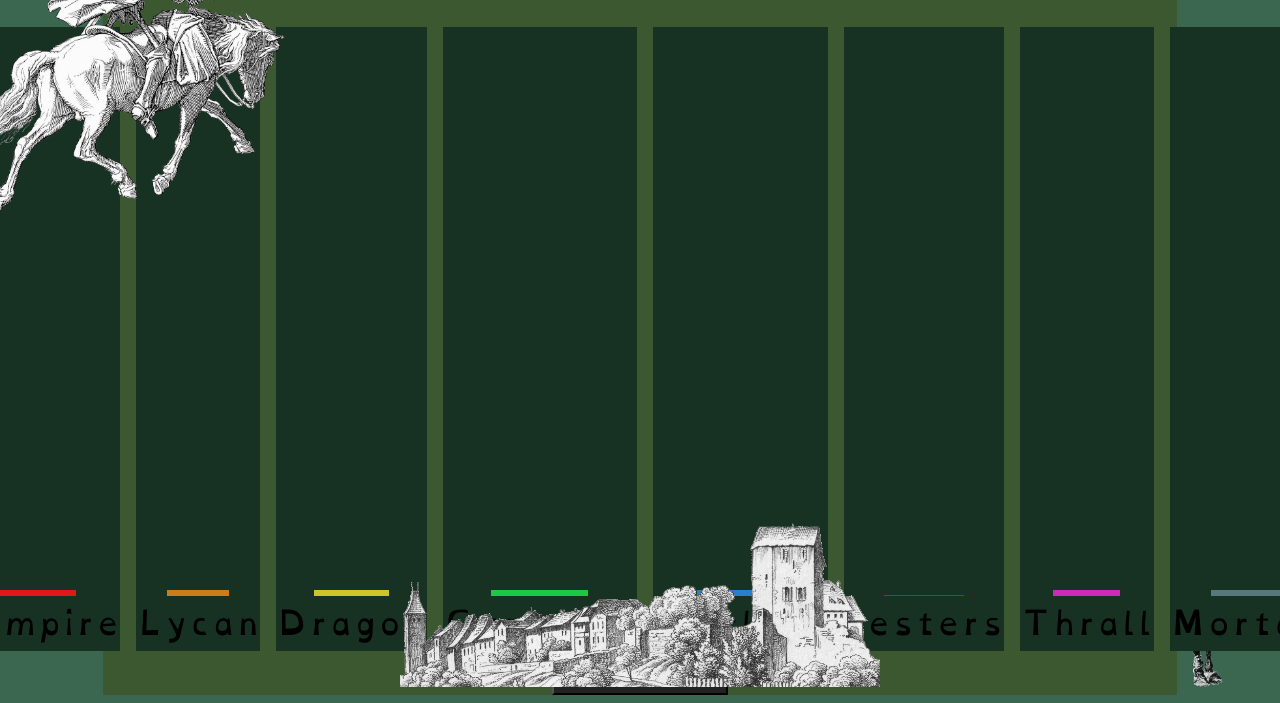
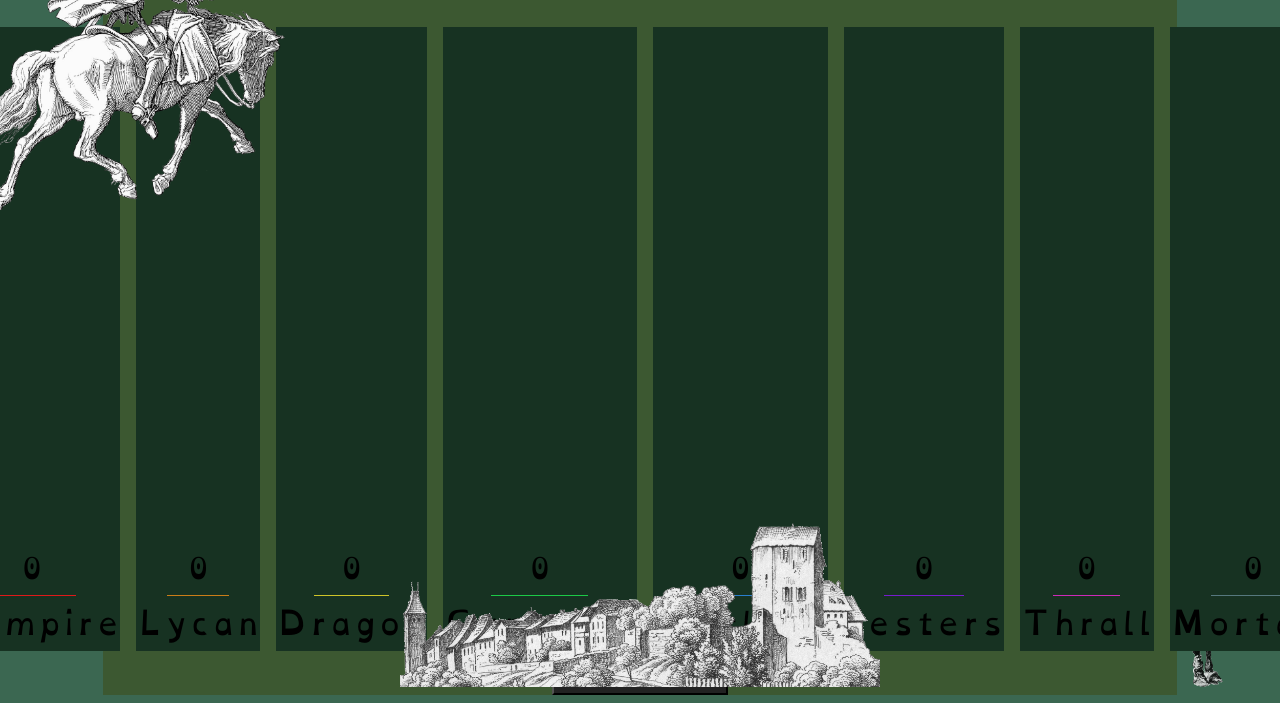
Before and after one commit to MooseHat-Mux/Pridivia, a website: page public/views/tally.html in a window 1280 px wide. Shown: the part 113-816 px from the top of the page. Drawn offline with Linux system fonts and the light colour scheme; no server answers.

Commit message:
More tally typo fixes and totals added to Ui

```diff
--- a/public/css/style.css
+++ b/public/css/style.css
@@ -517,6 +517,12 @@ main.hidden{
     align-items: center;
 }
 
+.trivia-tally .clan-total{
+    display: flex;
+    justify-content: start;
+    align-items: center;
+}
+
 .clan-tally .jester-progress{
     height: 0.1%;
     width: 50%;
@@ -524,43 +530,43 @@ main.hidden{
 }
 
 .clan-tally .dragon-progress{
-    height: 1%;
+    height: 0.1%;
     width: 50%;
     background-color: #cec329;
 }
 
 .clan-tally .vampire-progress{
-    height: 1%;
+    height: 0.1%;
     width: 50%;
     background-color: #df1919;
 }
 
 .clan-tally .warlock-progress{
-    height: 1%;
+    height: 0.1%;
     width: 50%;
     background-color: #297ece;
 }
 
 .clan-tally .gargoyle-progress{
-    height: 1%;
+    height: 0.1%;
     width: 50%;
     background-color: #1cc947;
 }
 
 .clan-tally .thrall-progress{
-    height: 1%;
+    height: 0.1%;
     width: 50%;
     background-color: #ce29b8;
 }
 
 .clan-tally .lycan-progress{
-    height: 1%;
+    height: 0.1%;
     width: 50%;
     background-color: #ca7d18;
 }
 
 .clan-tally .mortals-progress{
-    height: 1%;
+    height: 0.1%;
     width: 50%;
     background-color: #56787e;
 }
--- a/public/javascript/tally.js
+++ b/public/javascript/tally.js
@@ -46,7 +46,7 @@ async function showTally(){
                     if(creature != "id"){
                         if(currentTally[creature] >= maxTiers[i])
                         {
-                            currentMax = maxTier[i];
+                            currentMax = maxTiers[i];
                         }
                     }
                 }
@@ -60,6 +60,15 @@ async function showTally(){
             //         }
             //     }
             // }
+
+            jester_progress.innerHTML = currentTally["jester"];
+            dragon_progress.innerHTML = currentTally["dragon"];
+            vampire_progress.innerHTML = currentTally["vampire"];
+            warlock_progress.innerHTML = currentTally["warlock"];
+            gargoyle_progress.innerHTML = currentTally["gargoyle"];
+            thrall_progress.innerHTML = currentTally["thrall"];
+            lycan_progress.innerHTML = currentTally["lycan"];
+            mortals_progress.innerHTML = currentTally["mortals"];
 
             jester_progress.style.height = currentTally["jester"] / currentMax + '%';
             dragon_progress.style.height = currentTally["dragon"] / currentMax + '%';
--- a/public/views/tally.html
+++ b/public/views/tally.html
@@ -12,35 +12,43 @@
                 <h2>WOW SUCH A GOOD BOY</h2>
                 <div id="tally-container" class="tally-container">
                     <div class="clan-tally">
+                        <span class="clan-total">0</span>
                         <span id="vampire" class="vampire-progress"></span>
                         <div class="clan-title">Vampire</div>
                     </div>
                     <div class="clan-tally">
+                        <span class="clan-total">0</span>
                         <div id="lycan" class="lycan-progress"></div>
                         <div class="clan-title">Lycan</div>
                     </div>
                     <div class="clan-tally">
+                        <span class="clan-total">0</span>
                         <span id="dragon" class="dragon-progress"></span>
                         <div class="clan-title">Dragon</div>
                     </div>
                     <div class="clan-tally">
+                        <span class="clan-total">0</span>
                         <div id="gargoyle" class="gargoyle-progress"></div>
                         <div class="clan-title">Gargoyle</div>
                     </div>
                     <div class="clan-tally">
+                        <span class="clan-total">0</span>
                         <span id="warlock" class="warlock-progress"></span>
                         <div class="clan-title">Warlock</div>
                     </div>
                     <div class="clan-tally">
+                        <span class="clan-total">0</span>
                         <span id="jester" class="jester-progress"></span>
                         <div class="clan-title">Jesters</div>
                     </div>
                     <div class="clan-tally">
+                        <span class="clan-total">0</span>
                         <div id="thrall" class="thrall-progress"></div>
                         <div class="clan-title">Thrall</div>
                     </div>
 
                     <div class="clan-tally">
+                        <span class="clan-total">0</span>
                         <div id="mortals" class="mortals-progress"></div>
                         <div class="clan-title">Mortals</div>
                     </div>
```
